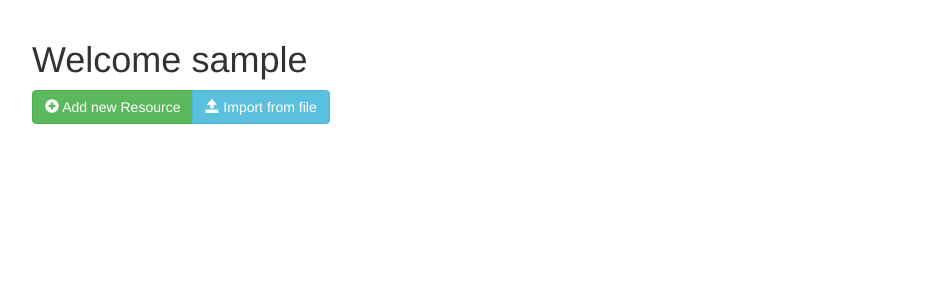
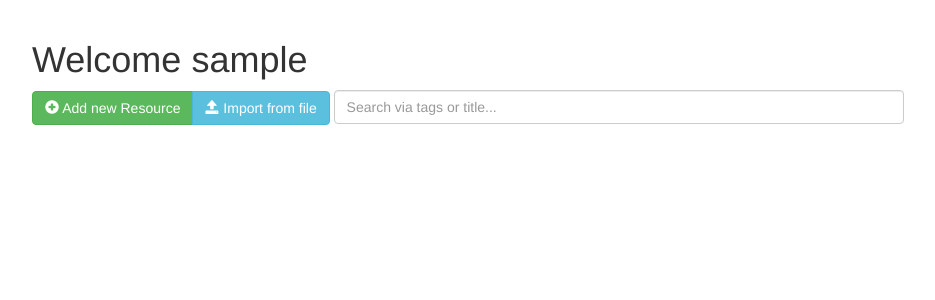
Before and after one commit to TsimpDim/3RStore, a Flask app: page /resources in a window 1280 px wide. Shown: the part 52-352 px from the top of the page, without its empty margins (38-973 px from the left). Run offline with Flask 2, Linux system fonts and the light colour scheme; the visitor is signed in with stand-in values (Sample User, id 1); data that the repository does not hold is empty; parts of the project's set-up code (start-up, migrations or seed data) failed here and were passed over; some libraries are stand-ins or nearby versions.

Commit message:
Added search functionality and made minor changes

```diff
--- a/3RStore/_3RStore.py
+++ b/3RStore/_3RStore.py
@@ -199,9 +199,17 @@ class ResourceForm(Form):
     def validate(self):
 
         validation = Form.validate(self)
-        if not validation: return False
+        if not validation:
+            return False
 
         tags_list = self.tags.data.split(',')
+        if not tags_list or (tags_list and tags_list[0] == ''): # If user has entered no tags
+            return True
+
+        if len(tags_list) != len(set(tags_list)): # If list contains duplicate values (the same tag many times)
+            self.tags.errors.append('Duplicate tags are not allowed.')
+            return False
+
         for tag in tags_list:
             if len(tag) > 20:
                 self.tags.errors.append('Each tag cannot be more than 20 characters. Seperate tags with a comma.')
@@ -228,6 +236,8 @@ def add_resource():
         # If not empty format for proper insertion into postgresql
         if tags:
             tags = '{' + str(tags) + '}'
+        else:
+            tags = None
 
         user_id = session['user_id']
 
--- a/3RStore/static/css/resources.css
+++ b/3RStore/static/css/resources.css
@@ -30,10 +30,16 @@ a:hover{
     z-index: unset;
 }
 
-#re_title{
+.re_title{
     word-wrap: break-word;
 }
 
-#re_link{
+.re_link{
     word-wrap: break-word;
 }
+
+#search{
+    display: inline;
+    width: 50%;
+
+}
--- /dev/null
+++ b/3RStore/static/js/resources.js
@@ -0,0 +1,41 @@
+$(document).ready(function(){
+
+    $('#search').change(function(){
+        let input = $('#search').val().toLowerCase().split(','); // Array with requested tags
+        let resources = $('.list-group-item.active'); // Array with resources
+
+        if(input.length == 1 && input[0] == ""){ // If no tags have been entered
+            $('.list-group').show(); // Show all the resources
+        }else{
+            resources.each(function(){
+
+                let tags = $(this).children('.label.label-default');
+                let tag_array = [];
+                let curr_resource = $(this).parent();
+                let curr_resource_title = $(this).children('h3').children('.re_title').text().toLowerCase();
+
+                tags.each(function(i){
+                    let curr_tag = $(this).text().toLowerCase().trim();
+                    if(curr_tag != null || curr_tag.length > 0)
+                        tag_array.push(curr_tag);
+                });
+
+                if(containsOtherArray(input, tag_array) || curr_resource_title.includes(input[0]))
+                    curr_resource.show();
+                else
+                    curr_resource.hide();
+
+            });
+        }
+    });
+
+});
+
+
+function containsOtherArray(thisArray, otherArray){
+    for(var i = 0; i < thisArray.length; i++){
+      if(otherArray.indexOf(thisArray[i]) === -1)
+         return false;
+    }
+    return true;
+  }
--- a/3RStore/templates/layout.html
+++ b/3RStore/templates/layout.html
@@ -6,6 +6,7 @@
     <title>3RStore</title>
     <script src="https://code.jquery.com/jquery-3.2.1.min.js" integrity="sha256-hwg4gsxgFZhOsEEamdOYGBf13FyQuiTwlAQgxVSNgt4=" crossorigin="anonymous"></script>
     <script src="https://maxcdn.bootstrapcdn.com/bootstrap/3.3.7/js/bootstrap.min.js"></script>
+    <script src="/static/js/resources.js"></script>
     <link rel="stylesheet" href="https://maxcdn.bootstrapcdn.com/bootstrap/3.3.7/css/bootstrap.min.css">
     <link rel="stylesheet" href="/static/css/resources.css">
     <link rel="apple-touch-icon" sizes="180x180" href="/static/icons/apple-touch-icon.png">
@@ -17,6 +18,7 @@
     <meta name="msapplication-config" content="/static/icons/browserconfig.xml">
     <meta name="theme-color" content="#ffffff">
 </head>
+
 <body>
     {% include 'includes/_navbar.html' %}
     <div class="container">
--- a/3RStore/templates/resources.html
+++ b/3RStore/templates/resources.html
@@ -3,7 +3,8 @@
 
 {% block body %}
     <h1>Welcome {{session.username}}</h1>
-    <div class="up_but btn-group">
+    <div class="up_but">
+        <div  class="btn-group">
             <a class="btn btn-success" href="/add_resource">
                 <span class="glyphicon glyphicon-plus-sign"></span>
                 Add new Resource
@@ -12,6 +13,9 @@
                 <span class="glyphicon glyphicon-open"></span>
                 Import from file
             </button>
+        </div>
+
+        <input id="search" type="text" class="form-control" placeholder="Search via tags or title...">
     </div>
 
     <form method="post" action="/import_resources" enctype="multipart/form-data" id="upload_file" class="collapse">
@@ -25,6 +29,11 @@
             </div>
         </div>
     </form>
+
+
+
+
+
 
 
     {% for re in resources %}
@@ -45,8 +54,8 @@
                 </div>
                 <!--/Dropdown-->
 
-                <h3><a id="re_title" href="{{re.link}}" class="list-group-item-heading">{{re.title}}</a></h3>
-                <a id="re_link" href="{{re.link}}" class="list-group-item-heading">{{re.link}}</a>
+                <h3><a href="{{re.link}}" class="list-group-item-heading re_title">{{re.title}}</a></h3>
+                <a href="{{re.link}}" class="list-group-item-heading re_link">{{re.link}}</a>
 
                 <!-- Tags -->
                 {% if re.tags %}
```
Lines whose indentation alone changed are shown as unchanged.
